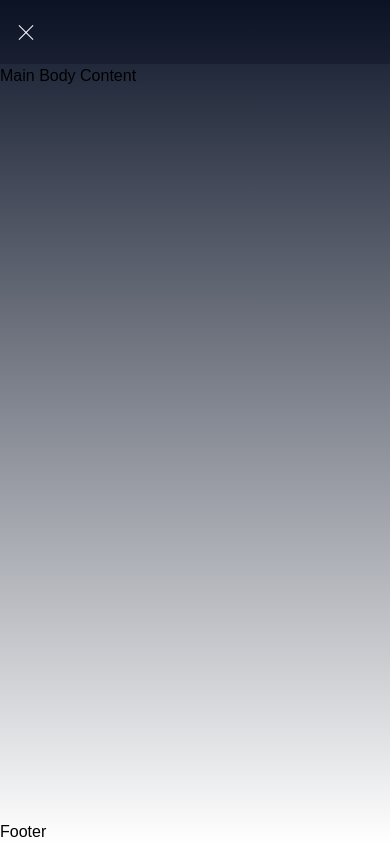
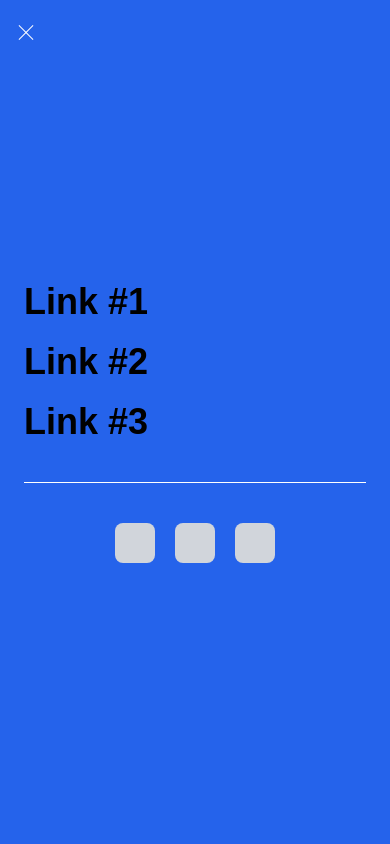
Before and after one commit to midcenturydude7/nextjs-animated-framer-mobile-navbar, a Next.js app: page / in a window 390 px wide. Both pictures are taken after a click on the button 26 px from the left and 32 px from the top of the page. Built offline with nearby package versions, Linux system fonts and the light colour scheme; a web font is replaced by a local one.

Commit message:
Project complete

```diff
--- a/app/components/Navbar.tsx
+++ b/app/components/Navbar.tsx
@@ -1,6 +1,6 @@
 "use client";
 import React from "react";
-import { motion, useCycle } from "framer-motion";
+import { motion, useCycle, AnimatePresence, MotionConfig } from "framer-motion";
 
 export default function Navbar() {
   const [mobileNav, toggleMobileNav] = useCycle(false, true);
@@ -8,7 +8,7 @@ export default function Navbar() {
   return (
     <nav className="sticky inset-x-0 top-0 h-16 bg-slate-950/25">
       <div className="container mx-auto flex h-full items-center px-4">
-        <div>
+        <div className="relative z-10">
           <motion.button
             animate={mobileNav ? "open" : "closed"}
             onClick={() => toggleMobileNav()}
@@ -38,6 +38,113 @@ export default function Navbar() {
           </motion.button>
         </div>
       </div>
+      <AnimatePresence>
+        {mobileNav && (
+          <MotionConfig
+            transition={{
+              type: "spring",
+              bounce: 0.099,
+              duration: 0.4,
+            }}
+          >
+            <motion.div
+              key="mobile-nav"
+              variants={{
+                open: {
+                  x: "0%",
+                  transition: {
+                    when: "beforeChildren",
+                    type: "spring",
+                    bounce: 0.099,
+                    duration: 0.4,
+                  },
+                },
+                closed: {
+                  x: "-100%",
+                  transition: {
+                    when: "afterChildren",
+                    type: "spring",
+                    bounce: 0.099,
+                    duration: 0.25,
+                  },
+                },
+              }}
+              initial="closed"
+              animate="open"
+              exit="closed"
+              className="container fixed inset-0 mx-auto flex flex-col justify-center space-y-10 bg-blue-600 p-6 lg:hidden"
+            >
+              <motion.div
+                variants={{
+                  open: {
+                    y: "0%",
+                    opacity: 1,
+                  },
+                  closed: {
+                    y: "25%",
+                    opacity: 0,
+                  },
+                }}
+              >
+                <ul className="space-y-5">
+                  <li>
+                    <a href="#" className="text-4xl font-bold">
+                      Link #1
+                    </a>
+                  </li>
+                  <li>
+                    <a href="#" className="text-4xl font-bold">
+                      Link #2
+                    </a>
+                  </li>
+                  <li>
+                    <a href="#" className="text-4xl font-bold">
+                      Link #3
+                    </a>
+                  </li>
+                </ul>
+              </motion.div>
+              <motion.div
+                variants={{
+                  open: {
+                    y: "0%",
+                    opacity: 1,
+                  },
+                  closed: {
+                    y: "25%",
+                    opacity: 0,
+                  },
+                }}
+                className="h-px w-full bg-white"
+              ></motion.div>
+              <motion.div
+                variants={{
+                  open: {
+                    y: "0%",
+                    opacity: 1,
+                  },
+                  closed: {
+                    y: "25%",
+                    opacity: 0,
+                  },
+                }}
+              >
+                <ul className="flex items-center justify-center gap-x-5">
+                  <li>
+                    <div className="h-10 w-10 rounded-lg bg-gray-300"></div>
+                  </li>
+                  <li>
+                    <div className="h-10 w-10 rounded-lg bg-gray-300"></div>
+                  </li>
+                  <li>
+                    <div className="h-10 w-10 rounded-lg bg-gray-300"></div>
+                  </li>
+                </ul>
+              </motion.div>
+            </motion.div>
+          </MotionConfig>
+        )}
+      </AnimatePresence>
     </nav>
   );
 }
```
